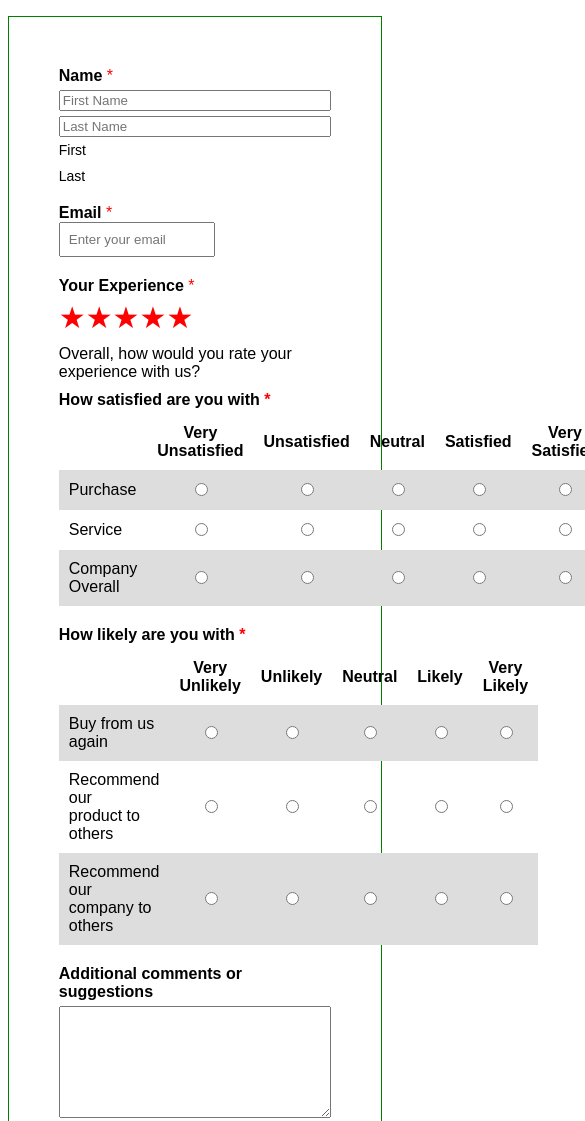
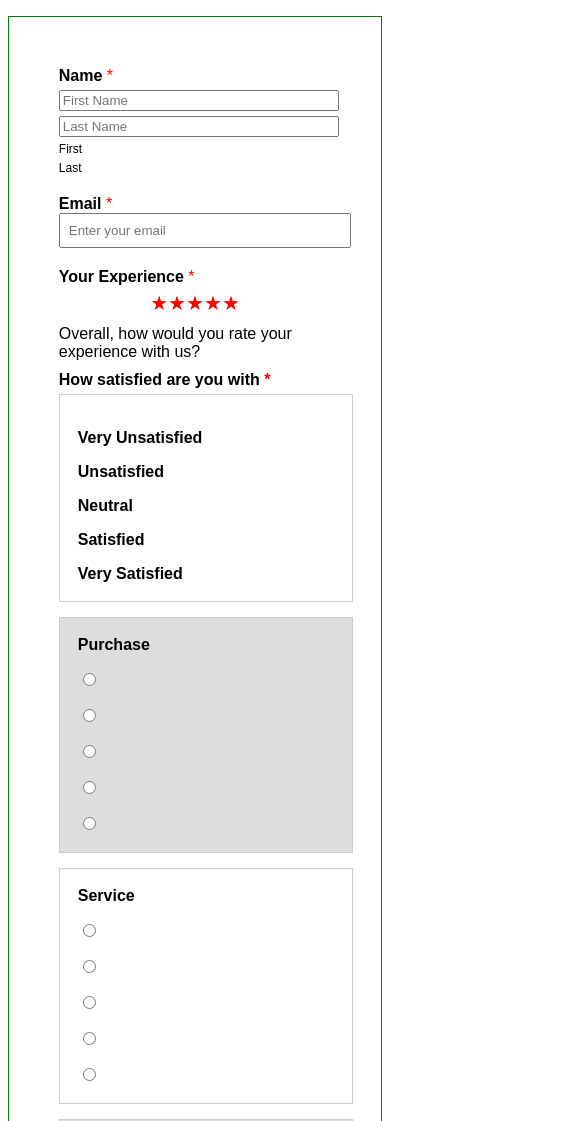
Before and after one commit to PradeepCodes/Guvi-Task_7, a plain HTML site: page index.html in a window 390 px wide. Shown: the top 1121 px of the page, 585 px wide, since content can reach past the window. Drawn offline with Linux system fonts and the light colour scheme.

Commit message:
alignment is fixed

```diff
--- a/index.html
+++ b/index.html
@@ -58,6 +58,11 @@
       cursor: pointer;
     }
 
+    .aln {
+      text-align: left;
+      width: 20%;
+    }
+
     @media only screen and (max-width: 768px) {
       .name-fields, .labels {
         flex-direction: column;
@@ -65,13 +70,43 @@
       }
 
       .labels {
-        gap: 10px;
+        display: flex;
+        justify-content: space-between;
+        font-size: 12px;
+        gap: 5px;
       }
-    }
-    .aln
-    {
+
+      table, thead, tbody, th, td, tr {
+        display: block;
+        width: 100%;
+      }
+
+      tr {
+        margin-bottom: 15px;
+        border: 1px solid #ccc;
+        padding: 10px;
+      }
+
+      th, td {
         text-align: left;
-            width: 20%;
+        padding: 8px;
+        box-sizing: border-box;
+      }
+
+      .aln {
+        width: auto;
+        font-weight: bold;
+      }
+
+      .form-group input,
+      textarea {
+        width: 100% !important;
+      }
+
+      div[style*="font-size: 30px;"] {
+        font-size: 20px !important;
+        text-align: center;
+      }
     }
   </style>
 </head>
```
Also changed, not shown: Output Screenshot/survey form.PNG (deleted).
